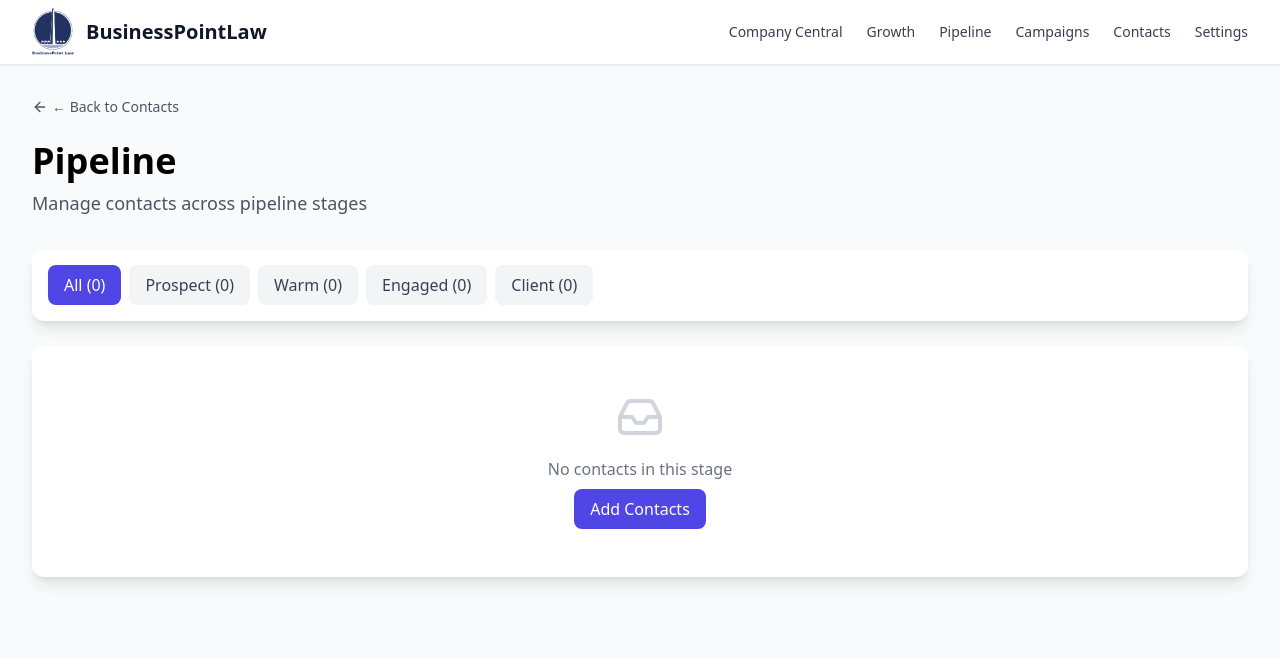
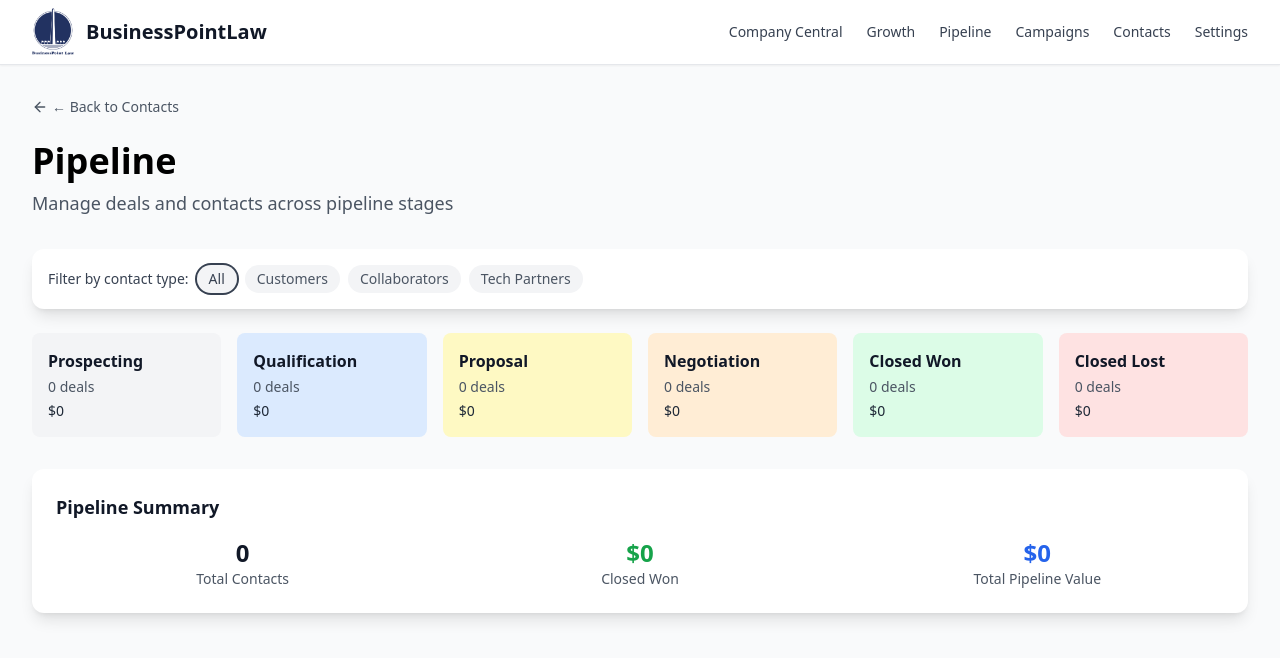
Before and after one commit to Ignite-Strategies/IgniteLegal-frontend, a React (Vite) app: page /pipeline in a window 1280 px wide. Shown: the top 658 px of the page. Built offline with nearby package versions, Linux system fonts and the light colour scheme.

Commit message:
Refactor Pipeline to match BDPipeline style: proper deal stages (Prospecting, Qualification, etc.), contact type filters, and better UX

```diff
--- a/src/pages/contacts/Pipeline.jsx
+++ b/src/pages/contacts/Pipeline.jsx
@@ -1,145 +1,157 @@
-import { useState } from 'react';
-import { Link, useNavigate } from 'react-router-dom';
+import { useState, useMemo } from 'react';
+import { useNavigate } from 'react-router-dom';
 import { useLocalStorage } from '../../hooks/useLocalStorage';
-import { User, Building2, Plus, Inbox } from 'lucide-react';
+import { User, Building2, Inbox } from 'lucide-react';
 import PageHeader from '../../components/PageHeader';
 
+// Pipeline stages matching BD Pipeline
 const stages = [
-  { id: 'prospect', name: 'Prospect', color: 'bg-gray-100', borderColor: 'border-gray-300', textColor: 'text-gray-700' },
-  { id: 'warm', name: 'Warm', color: 'bg-orange-100', borderColor: 'border-orange-300', textColor: 'text-orange-700' },
-  { id: 'engaged', name: 'Engaged', color: 'bg-blue-100', borderColor: 'border-blue-300', textColor: 'text-blue-700' },
-  { id: 'client', name: 'Client', color: 'bg-green-100', borderColor: 'border-green-300', textColor: 'text-green-700' }
+  { id: 'prospecting', name: 'Prospecting', color: 'bg-gray-100', borderColor: 'border-gray-300', textColor: 'text-gray-700' },
+  { id: 'qualification', name: 'Qualification', color: 'bg-blue-100', borderColor: 'border-blue-300', textColor: 'text-blue-700' },
+  { id: 'proposal', name: 'Proposal', color: 'bg-yellow-100', borderColor: 'border-yellow-300', textColor: 'text-yellow-700' },
+  { id: 'negotiation', name: 'Negotiation', color: 'bg-orange-100', borderColor: 'border-orange-300', textColor: 'text-orange-700' },
+  { id: 'closed-won', name: 'Closed Won', color: 'bg-green-100', borderColor: 'border-green-300', textColor: 'text-green-700' },
+  { id: 'closed-lost', name: 'Closed Lost', color: 'bg-red-100', borderColor: 'border-red-300', textColor: 'text-red-700' }
+];
+
+// Contact types
+const contactTypes = [
+  { key: 'all', label: 'All', color: 'bg-gray-100 text-gray-700' },
+  { key: 'customers', label: 'Customers', color: 'bg-blue-100 text-blue-700' },
+  { key: 'collaborators', label: 'Collaborators', color: 'bg-green-100 text-green-700' },
+  { key: 'tech-partners', label: 'Tech Partners', color: 'bg-purple-100 text-purple-700' }
 ];
 
 export default function Pipeline() {
   const navigate = useNavigate();
   const [contacts, setContacts] = useLocalStorage('contacts', []);
-  const [draggedContact, setDraggedContact] = useState(null);
-  const [draggedOverStage, setDraggedOverStage] = useState(null);
+  const [selectedStage, setSelectedStage] = useState(null);
+  const [contactType, setContactType] = useState('all');
 
-  // Group contacts by stage
-  const contactsByStage = {
-    prospect: contacts.filter(c => (c.stage || 'Prospect').toLowerCase() === 'prospect'),
-    warm: contacts.filter(c => (c.stage || '').toLowerCase() === 'warm'),
-    engaged: contacts.filter(c => (c.stage || '').toLowerCase() === 'engaged'),
-    client: contacts.filter(c => (c.stage || '').toLowerCase() === 'client')
+  // Group contacts by stage with normalized stage names
+  const contactsByStage = useMemo(() => {
+    const grouped = {};
+    stages.forEach(stage => {
+      grouped[stage.id] = contacts.filter(c => {
+        const contactStage = (c.stage || 'Prospecting').toLowerCase()
+          .replace(/\s+/g, '-')
+          .replace('prospect', 'prospecting')
+          .replace('warm', 'qualification')
+          .replace('engaged', 'proposal')
+          .replace('client', 'closed-won');
+        return contactStage === stage.id;
+      });
+    });
+    return grouped;
+  }, [contacts]);
+
+  const getStageCount = (stageId) => {
+    const deals = contactsByStage[stageId] || [];
+    if (contactType === 'all') return deals.length;
+    return deals.filter(deal => (deal.type || 'customers') === contactType).length;
   };
 
-  const handleDragStart = (contact) => {
-    setDraggedContact(contact);
+  const getFilteredContacts = (stageId) => {
+    const deals = contactsByStage[stageId] || [];
+    if (contactType === 'all') return deals;
+    return deals.filter(deal => (deal.type || 'customers') === contactType);
   };
 
-  const handleDragOver = (e, stageId) => {
-    e.preventDefault();
-    setDraggedOverStage(stageId);
+  const formatCurrency = (amount) => {
+    if (!amount || amount === 0) return '$0';
+    return new Intl.NumberFormat('en-US', {
+      style: 'currency',
+      currency: 'USD',
+      minimumFractionDigits: 0,
+      maximumFractionDigits: 0,
+    }).format(amount);
   };
 
-  const handleDragLeave = () => {
-    setDraggedOverStage(null);
+  const getStageTotal = (stageId) => {
+    const deals = contactsByStage[stageId] || [];
+    return deals.reduce((sum, deal) => sum + (deal.value || deal.dealValue || 0), 0);
   };
 
-  const handleDrop = (e, targetStage) => {
-    e.preventDefault();
-    setDraggedOverStage(null);
-    if (!draggedContact) return;
-
-    // Update contact stage
-    const updated = contacts.map(c => {
-      if (c.id === draggedContact.id) {
-        const updatedContact = {
-          ...c,
-          stage: targetStage.charAt(0).toUpperCase() + targetStage.slice(1)
+  const getContactTypeColor = (type) => {
+    const contactTypeMap = {
+      'customers': 'bg-blue-100 text-blue-700',
+      'collaborators': 'bg-green-100 text-green-700',
+      'tech-partners': 'bg-purple-100 text-purple-700',
+    };
+    return contactTypeMap[type] || 'bg-gray-100 text-gray-700';
   };
 
-        // Log activity
-        const activities = JSON.parse(localStorage.getItem('activities') || '[]');
-        activities.unshift({
-          id: `activity-${Date.now()}`,
-          contactId: c.id,
-          contactName: c.name,
-          type: 'stage_change',
-          message: `${c.name} moved to ${targetStage}`,
-          timestamp: new Date().toISOString()
-        });
-        localStorage.setItem('activities', JSON.stringify(activities));
-
-        return updatedContact;
-      }
-      return c;
-    });
-
-    setContacts(updated);
-    setDraggedContact(null);
+  const getContactTypeLabel = (type) => {
+    if (type === 'tech-partners') return 'Tech Partner';
+    return type ? type.charAt(0).toUpperCase() + type.slice(1) : 'Customer';
   };
-
-  const handleDragEnd = () => {
-    setDraggedContact(null);
-    setDraggedOverStage(null);
-  };
-
-  const getStatusColor = (status) => {
-    const colors = {
-      Cold: 'bg-gray-100 text-gray-800',
-      Warm: 'bg-orange-100 text-orange-800',
-      Active: 'bg-blue-100 text-blue-800',
-      Signed: 'bg-green-100 text-green-800'
-    };
-    return colors[status] || 'bg-gray-100 text-gray-800';
-  };
-
-  // Filter by stage
-  const [selectedStage, setSelectedStage] = useState('all');
-
-  const filteredContacts = selectedStage === 'all'
-    ? contacts
-    : contacts.filter(c => (c.stage || 'Prospect').toLowerCase() === selectedStage);
-
-  const totalByStage = stages.reduce((acc, stage) => {
-    acc[stage.id] = contactsByStage[stage.id]?.length || 0;
-    return acc;
-  }, {});
 
   return (
     <div className="max-w-7xl mx-auto px-4 sm:px-6 lg:px-8 py-8">
       <PageHeader
         title="Pipeline"
-        subtitle="Manage contacts across pipeline stages"
+        subtitle="Manage deals and contacts across pipeline stages"
         backTo="/contacts"
         backLabel="← Back to Contacts"
       />
 
-      {/* Stage Filters */}
+      {/* Contact Type Filter */}
       <div className="bg-white rounded-xl shadow-lg p-4 mb-6">
-        <div className="flex flex-wrap gap-2">
+        <div className="flex items-center gap-2">
+          <span className="text-sm font-medium text-gray-700">Filter by contact type:</span>
+          <div className="flex gap-2">
+            {contactTypes.map((type) => (
               <button
-            onClick={() => setSelectedStage('all')}
-            className={`px-4 py-2 rounded-lg font-medium transition ${
-              selectedStage === 'all'
-                ? 'bg-indigo-600 text-white'
-                : 'bg-gray-100 text-gray-700 hover:bg-gray-200'
+                key={type.key}
+                onClick={() => setContactType(type.key)}
+                className={`px-3 py-1 rounded-full text-sm font-medium transition-colors ${
+                  contactType === type.key
+                    ? `${type.color} ring-2 ring-current`
+                    : 'bg-gray-100 text-gray-600 hover:bg-gray-200'
                 }`}
               >
-            All ({contacts.length})
-          </button>
-          {stages.map((stage) => (
-            <button
-              key={stage.id}
-              onClick={() => setSelectedStage(stage.id)}
-              className={`px-4 py-2 rounded-lg font-medium transition ${
-                selectedStage === stage.id
-                  ? `${stage.color} ${stage.textColor} border-2 ${stage.borderColor}`
-                  : 'bg-gray-100 text-gray-700 hover:bg-gray-200'
-              }`}
-            >
-              {stage.name} ({totalByStage[stage.id] || 0})
+                {type.label}
               </button>
             ))}
           </div>
         </div>
+      </div>
+
+      {/* Stage Overview Cards */}
+      <div className="grid grid-cols-2 md:grid-cols-3 lg:grid-cols-6 gap-4 mb-8">
+        {stages.map((stage) => (
+          <div
+            key={stage.id}
+            className={`${stage.color} rounded-lg p-4 cursor-pointer hover:shadow-md transition-shadow ${
+              selectedStage === stage.id ? 'ring-2 ring-indigo-500' : ''
+            }`}
+            onClick={() => setSelectedStage(selectedStage === stage.id ? null : stage.id)}
+          >
+            <h3 className="font-semibold text-gray-900 mb-1 text-base">{stage.name}</h3>
+            <div className="text-sm text-gray-600">
+              {getStageCount(stage.id)} {getStageCount(stage.id) === 1 ? 'deal' : 'deals'}
+            </div>
+            <div className="text-sm font-medium text-gray-800 mt-1">
+              {formatCurrency(getStageTotal(stage.id))}
+            </div>
+          </div>
+        ))}
+      </div>
+
+      {/* Selected Stage Details */}
+      {selectedStage && (
+        <div className="bg-white rounded-xl shadow-lg p-6 mb-6">
+          <div className="flex items-center justify-between mb-6">
+            <h2 className="text-2xl font-bold text-gray-900">
+              {stages.find(s => s.id === selectedStage)?.name} Deals
+            </h2>
+            <div className="text-sm text-gray-600">
+              {getStageCount(selectedStage)} deals • {formatCurrency(getStageTotal(selectedStage))}
+            </div>
+          </div>
 
           {/* Contacts List */}
-      <div className="bg-white rounded-xl shadow-lg overflow-hidden">
-        {filteredContacts.length === 0 ? (
+          {getFilteredContacts(selectedStage).length === 0 ? (
             <div className="text-center py-12">
               <Inbox className="h-12 w-12 text-gray-300 mx-auto mb-4" />
               <p className="text-gray-500 mb-2">No contacts in this stage</p>
@@ -151,65 +163,62 @@ export default function Pipeline() {
               </button>
             </div>
           ) : (
-          <div className="divide-y divide-gray-200">
-            {filteredContacts.map((contact) => {
-              const contactStage = (contact.stage || 'Prospect').toLowerCase();
-              const stageInfo = stages.find(s => s.id === contactStage) || stages[0];
+            <div className="space-y-4">
+              {getFilteredContacts(selectedStage).map((contact) => {
+                const contactTypeValue = contact.type || 'customers';
+                const stageInfo = stages.find(s => s.id === selectedStage) || stages[0];
 
                 return (
                   <div
                     key={contact.id}
-                  className="p-4 hover:bg-gray-50 transition-colors"
+                    className="border border-gray-200 rounded-lg p-4 hover:shadow-sm transition-shadow"
                   >
                     <div className="flex items-center justify-between">
-                    <div className="flex items-center gap-4 flex-1">
-                      {contact.photoUrl ? (
-                        <img src={contact.photoUrl} alt={contact.name} className="h-10 w-10 rounded-full" />
-                      ) : (
-                        <div className="h-10 w-10 rounded-full bg-blue-100 flex items-center justify-center">
-                          <User className="h-5 w-5 text-blue-600" />
-                        </div>
-                      )}
                       <div className="flex-1">
-                        <div className="flex items-center gap-3">
-                          <p className="font-semibold text-gray-900">{contact.name}</p>
+                        <div className="flex items-center gap-2 mb-2">
+                          <div className="font-semibold text-gray-900 text-base">{contact.name || contact.contact || 'Unknown'}</div>
+                          <span className={`px-2 py-1 rounded-full text-xs font-medium ${getContactTypeColor(contactTypeValue)}`}>
+                            {getContactTypeLabel(contactTypeValue)}
+                          </span>
                           <span className={`inline-flex px-2 py-1 text-xs rounded-full font-medium ${stageInfo.color} ${stageInfo.textColor}`}>
                             {stageInfo.name}
                           </span>
-                          {contact.status && (
-                            <span className={`inline-flex px-2 py-1 text-xs rounded-full ${getStatusColor(contact.status)}`}>
-                              {contact.status}
-                            </span>
+                        </div>
+                        <div className="text-sm text-gray-600">
+                          {contact.company || 'No company'} {contact.title && `• ${contact.title}`}
+                        </div>
+                        <div className="text-sm text-gray-500 mt-1">
+                          {formatCurrency(contact.value || contact.dealValue || 0)} {contact.source && `• ${contact.source}`}
+                        </div>
+                      </div>
+                      <div className="flex items-center gap-3">
+                        <div className="text-right">
+                          <div className="text-lg font-semibold text-gray-900">
+                            {formatCurrency(contact.value || contact.dealValue || 0)}
+                          </div>
+                          {contact.source && (
+                            <div className="text-xs text-gray-500 capitalize">
+                              {contact.source}
+                            </div>
                           )}
                         </div>
-                        <div className="flex items-center gap-4 mt-1 text-sm text-gray-600">
-                          {contact.company && (
-                            <div className="flex items-center gap-1">
-                              <Building2 className="h-4 w-4" />
-                              <span>{contact.company}</span>
-                            </div>
-                          )}
-                          {contact.email && (
-                            <span>{contact.email}</span>
-                          )}
-                          {contact.nextTouch && (
-                            <span className="text-orange-600">Next: {contact.nextTouch}</span>
-                          )}
-                        </div>
-                      </div>
-                    </div>
-                    <div className="flex items-center gap-2">
                         <select
-                        value={contactStage}
+                          value={selectedStage}
                           onChange={(e) => {
                             const updated = contacts.map(c =>
                               c.id === contact.id
-                              ? { ...c, stage: e.target.value.charAt(0).toUpperCase() + e.target.value.slice(1) }
+                                ? {
+                                    ...c,
+                                    stage: e.target.value.split('-').map(word =>
+                                      word.charAt(0).toUpperCase() + word.slice(1)
+                                    ).join(' ')
+                                  }
                                 : c
                             );
                             setContacts(updated);
+                            setSelectedStage(e.target.value);
                           }}
-                        className={`px-3 py-1 rounded-lg text-sm font-medium border-2 ${stageInfo.borderColor} ${stageInfo.color} ${stageInfo.textColor} focus:outline-none focus:ring-2 focus:ring-indigo-500`}
+                          className={`px-3 py-1.5 rounded-lg text-sm font-medium border-2 ${stageInfo.borderColor} ${stageInfo.color} ${stageInfo.textColor} focus:outline-none focus:ring-2 focus:ring-indigo-500`}
                         >
                           {stages.map(stage => (
                             <option key={stage.id} value={stage.id}>
@@ -225,6 +234,32 @@ export default function Pipeline() {
             </div>
           )}
         </div>
+      )}
+
+      {/* Quick Stats */}
+      <div className="bg-white rounded-xl shadow-lg p-6">
+        <h3 className="text-lg font-semibold text-gray-900 mb-4">Pipeline Summary</h3>
+        <div className="grid grid-cols-1 md:grid-cols-3 gap-6">
+          <div className="text-center">
+            <div className="text-2xl font-bold text-gray-900">
+              {contacts.length}
+            </div>
+            <div className="text-sm text-gray-600">Total Contacts</div>
+          </div>
+          <div className="text-center">
+            <div className="text-2xl font-bold text-green-600">
+              {formatCurrency(getStageTotal('closed-won'))}
+            </div>
+            <div className="text-sm text-gray-600">Closed Won</div>
+          </div>
+          <div className="text-center">
+            <div className="text-2xl font-bold text-blue-600">
+              {formatCurrency(stages.reduce((sum, stage) => sum + getStageTotal(stage.id), 0))}
+            </div>
+            <div className="text-sm text-gray-600">Total Pipeline Value</div>
+          </div>
+        </div>
+      </div>
     </div>
   );
 }
```
Lines whose indentation alone changed are shown as unchanged.
